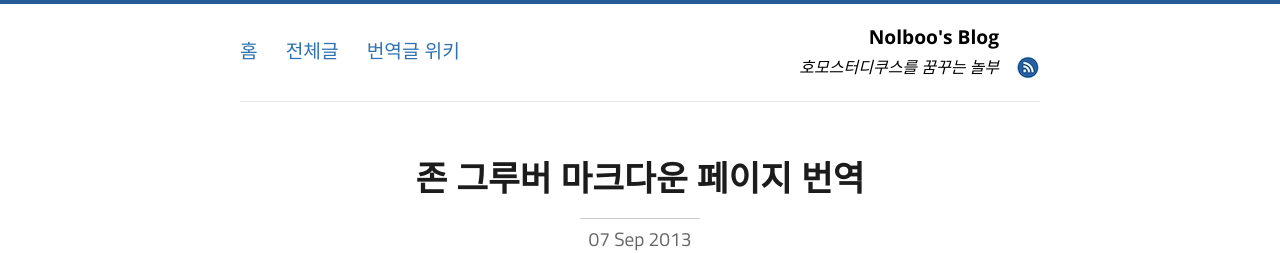
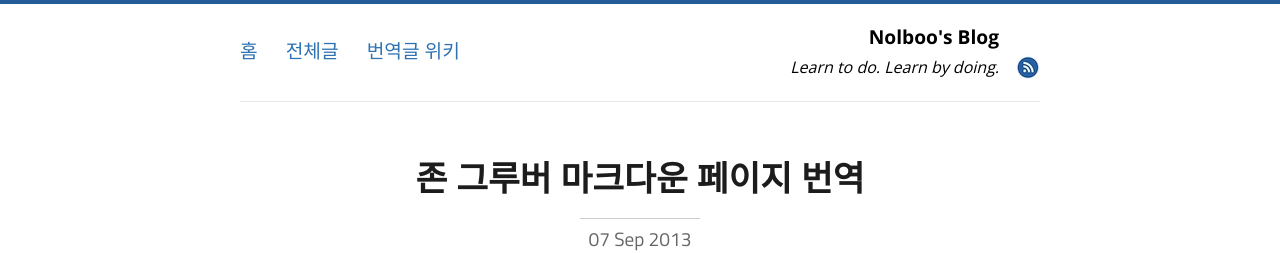
Before and after one commit to nolboo/nolboo.github.io, a Jekyll site: the page built from _posts/2013-09-07-john-gruber-markdown.markdown, in a window 1280 px wide and 900 px high. Shown: the top 253 px of the window. Built offline with Jekyll 4.4.1, drawn with Linux system fonts in a browser that asks for light colours; Markdown is read by kramdown in place of the engine named in the settings; comment, search, counter and statistics services are not loaded.

Commit message:
change the mantra of blog

```diff
--- a/_layouts/default.html
+++ b/_layouts/default.html
@@ -40,7 +40,7 @@
             <a href="/">Nolboo's Blog</a><br />
             <small>
               <em>
-                  <a href="/">호모스터디쿠스를 꿈꾸는 놀부</a>
+                  <a href="/">Learn to do. Learn by doing.</a>
               </em>
             </small>
           </div>
--- a/_posts/2013-09-07-john-gruber-markdown.markdown
+++ b/_posts/2013-09-07-john-gruber-markdown.markdown
@@ -525,7 +525,7 @@ or <a href="http://search.msn.com/" title="MSN Search">MSN</a>.</p>
 
 ### EMPHASIS
 
-마크다운은 별표(`*`)와 밑줄(`_`)을 강조 문자로 다룬다. 하나의 `*`나 `_`로 감싼 문자열은 HTML `<em>` 태그로 감싸게 된다. 두개의 `*`나 `_`로 감싸면 HTML `<strong` 태그로 감싸게 된다. 예로, 다음은:
+마크다운은 별표(`*`)와 밑줄(`_`)을 강조 문자로 다룬다. 하나의 `*`나 `_`로 감싼 문자열은 HTML `<em>` 태그로 감싸게 된다. 두개의 `*`나 `_`로 감싸면 HTML `<strong>` 태그로 감싸게 된다. 예로, 다음은:
 
     *single asterisks*
 
```
